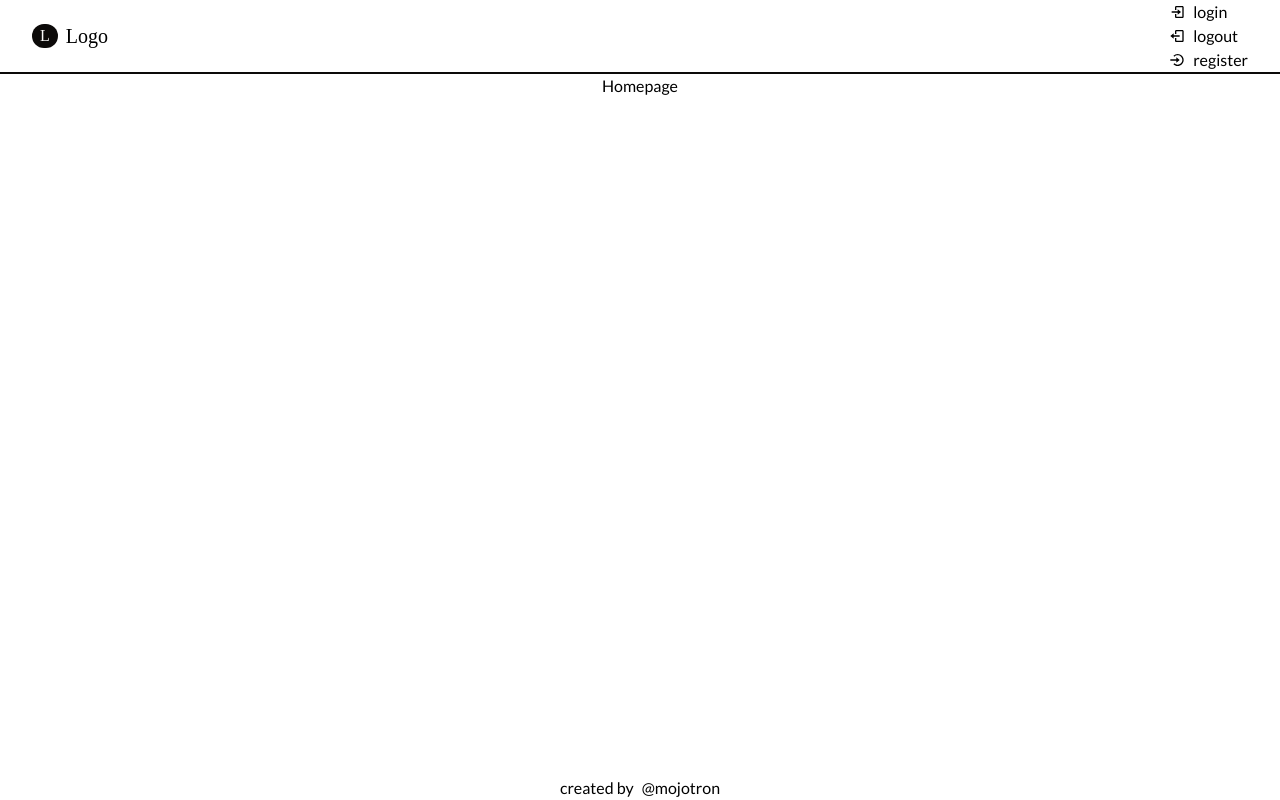
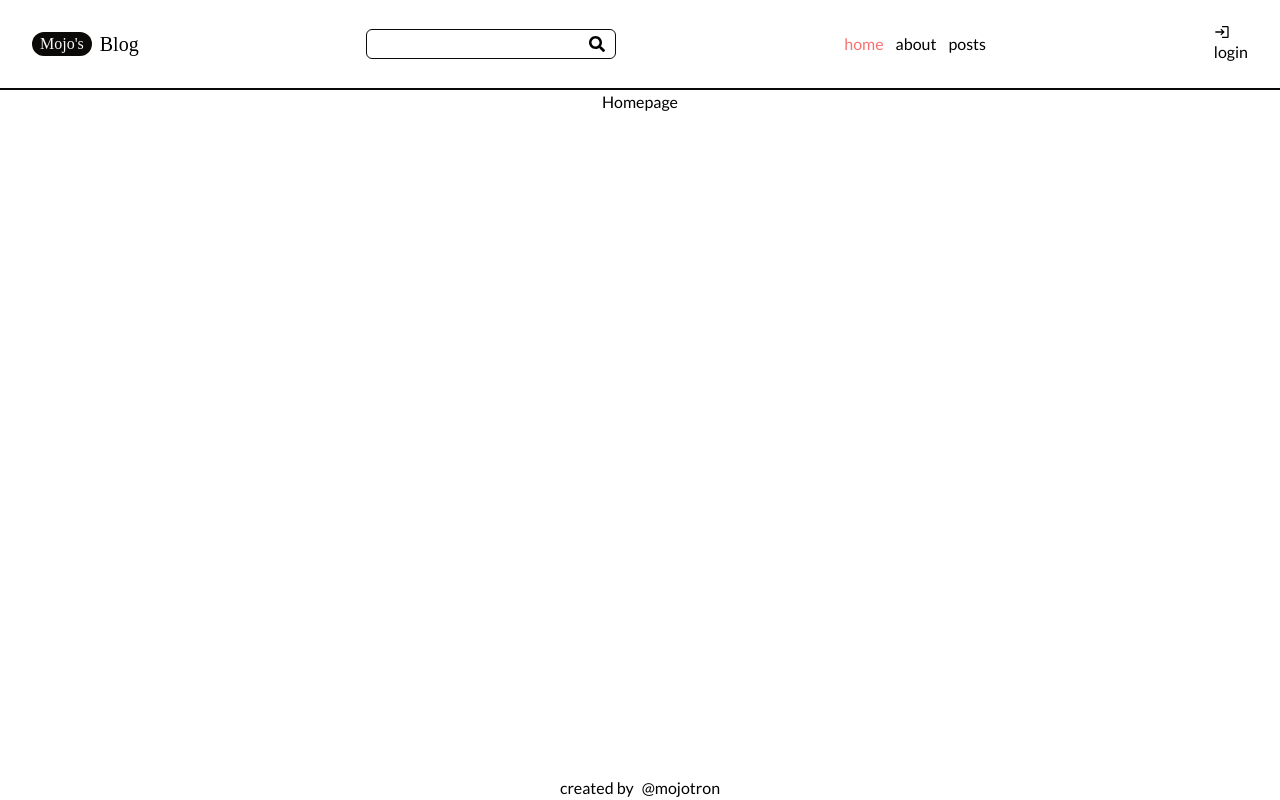
Before and after one commit to mojotron/blog-client, a React (Vite) app: page / in a window 1280 px wide. Built offline with nearby package versions, Linux system fonts and the light colour scheme; a web font is replaced by a local one.

Commit message:
refactor header

```diff
--- a/src/components/Copyright.tsx
+++ /dev/null
@@ -1,14 +0,0 @@
-import { COPYRIGHT_LINK } from "../constants/general";
-
-const Copyright = () => {
-  return (
-    <div className="space-x-1">
-      <span>created by</span>
-      <a href={COPYRIGHT_LINK} target="_blank" rel="noopener noreferrer">
-        @mojotron
-      </a>
-    </div>
-  );
-};
-
-export default Copyright;
--- a/src/components/Footer.tsx
+++ b/src/components/Footer.tsx
@@ -1,10 +1,14 @@
-import React from "react";
-import Copyright from "./Copyright";
+import { COPYRIGHT_LINK } from "../constants/general";
 
 const Footer = () => {
   return (
     <footer className="mt-auto">
-      <Copyright />
+      <div className="space-x-1">
+        <span>created by</span>
+        <a href={COPYRIGHT_LINK} target="_blank" rel="noopener noreferrer">
+          @mojotron
+        </a>
+      </div>
     </footer>
   );
 };
--- a/src/components/Header.tsx
+++ b/src/components/Header.tsx
@@ -1,11 +1,20 @@
+import { Link } from "react-router-dom";
+import { MdLogin as IconLogin } from "react-icons/md";
+
 import Logo from "./Logo";
-import SignControls from "./SignControls";
+import SearchForm from "./SearchForm";
+import Navbar from "./Navbar";
 
 const Header = () => {
   return (
-    <header className="w-full px-8 flex items-center justify-between border-b-2 border-black">
+    <header className="w-full px-8 py-4 flex items-center justify-between border-b-2 border-black">
       <Logo />
-      <SignControls />
+      <SearchForm />
+      <Navbar />
+      <Link to="/login">
+        <IconLogin />
+        login
+      </Link>
     </header>
   );
 };
--- a/src/components/Logo.tsx
+++ b/src/components/Logo.tsx
@@ -4,8 +4,10 @@ const Logo = () => {
   return (
     <Link to="/">
       <div className="font-display flex items-center gap-1">
-        <span className="bg-black rounded-full text-white px-1 text-md">L</span>
-        <span className="text-xl">Logo</span>
+        <span className="bg-black rounded-full text-white px-1 text-md">
+          Mojo's
+        </span>
+        <span className="text-xl">Blog</span>
       </div>
     </Link>
   );
--- /dev/null
+++ b/src/components/Navbar.tsx
@@ -0,0 +1,31 @@
+import { NavLink } from "react-router-dom";
+
+const Navbar = () => {
+  return (
+    <nav>
+      <ul className="flex items-center gap-2">
+        <NavLink
+          to="/"
+          className={({ isActive }) => (isActive ? "text-red-400" : "")}
+        >
+          <li>home</li>
+        </NavLink>
+
+        <NavLink
+          to="/about"
+          className={({ isActive }) => (isActive ? "text-red-400" : "")}
+        >
+          <li>about</li>
+        </NavLink>
+        <NavLink
+          to="/posts"
+          className={({ isActive }) => (isActive ? "text-red-400" : "")}
+        >
+          <li>posts</li>
+        </NavLink>
+      </ul>
+    </nav>
+  );
+};
+
+export default Navbar;
--- /dev/null
+++ b/src/components/SearchForm.tsx
@@ -0,0 +1,31 @@
+import { FormEvent, useState } from "react";
+import { FaSearch as IconSearch } from "react-icons/fa";
+
+const SearchForm = () => {
+  const [searchTerm, setSearchTerm] = useState("");
+
+  const handleSubmit = (e: FormEvent<HTMLFormElement>) => {
+    e.preventDefault();
+    console.log(searchTerm);
+    setSearchTerm("");
+  };
+  return (
+    <form className="w-[250px]" onSubmit={handleSubmit}>
+      <div className="flex items-center relative">
+        <input
+          className="w-full border border-black py-0.5 pl-1 pr-5 rounded-md outline-none focus:ring focus:ring-red-400"
+          type="search"
+          maxLength={50}
+          minLength={3}
+          value={searchTerm}
+          onChange={(e) => setSearchTerm(e.target.value)}
+        />
+        <button className="absolute right-[3px] py-0.5 px-1" type="submit">
+          <IconSearch className="hover:text-red-400" />
+        </button>
+      </div>
+    </form>
+  );
+};
+
+export default SearchForm;
--- a/src/components/SignControls.tsx
+++ /dev/null
@@ -1,23 +0,0 @@
-import { BiLogIn, BiLogOut, BiLogInCircle } from "react-icons/bi";
-import { Link } from "react-router-dom";
-
-const SignControls = () => {
-  return (
-    <div>
-      <Link to="login" className="flex items-center gap-1">
-        <BiLogIn />
-        <span className="hover:underline">login</span>
-      </Link>
-      <Link to="logout" className="flex items-center gap-1">
-        <BiLogOut />
-        <span className="hover:underline">logout</span>
-      </Link>
-      <Link to="logout" className="flex items-center gap-1">
-        <BiLogInCircle />
-        <span className="hover:underline">register</span>
-      </Link>
-    </div>
-  );
-};
-
-export default SignControls;
```
